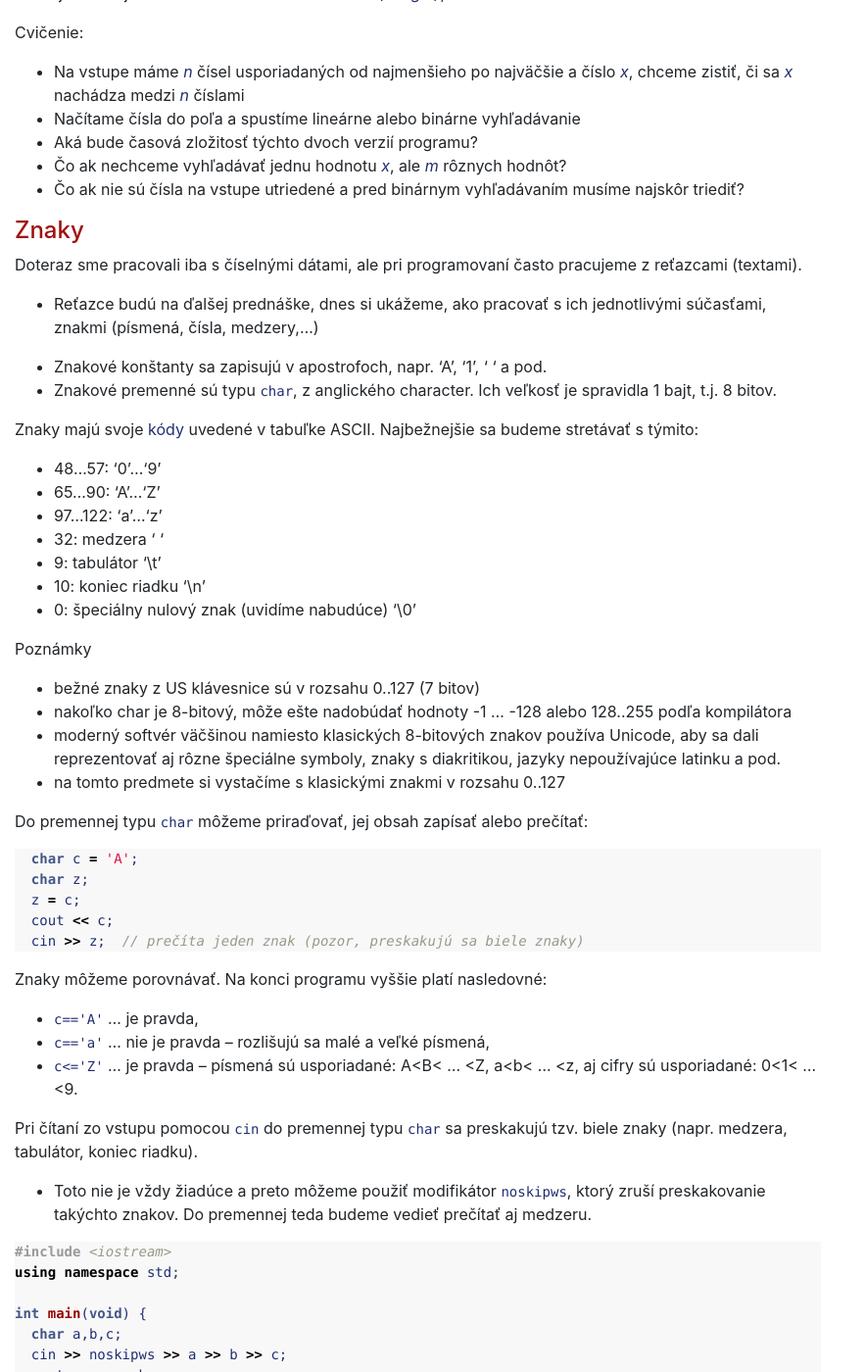
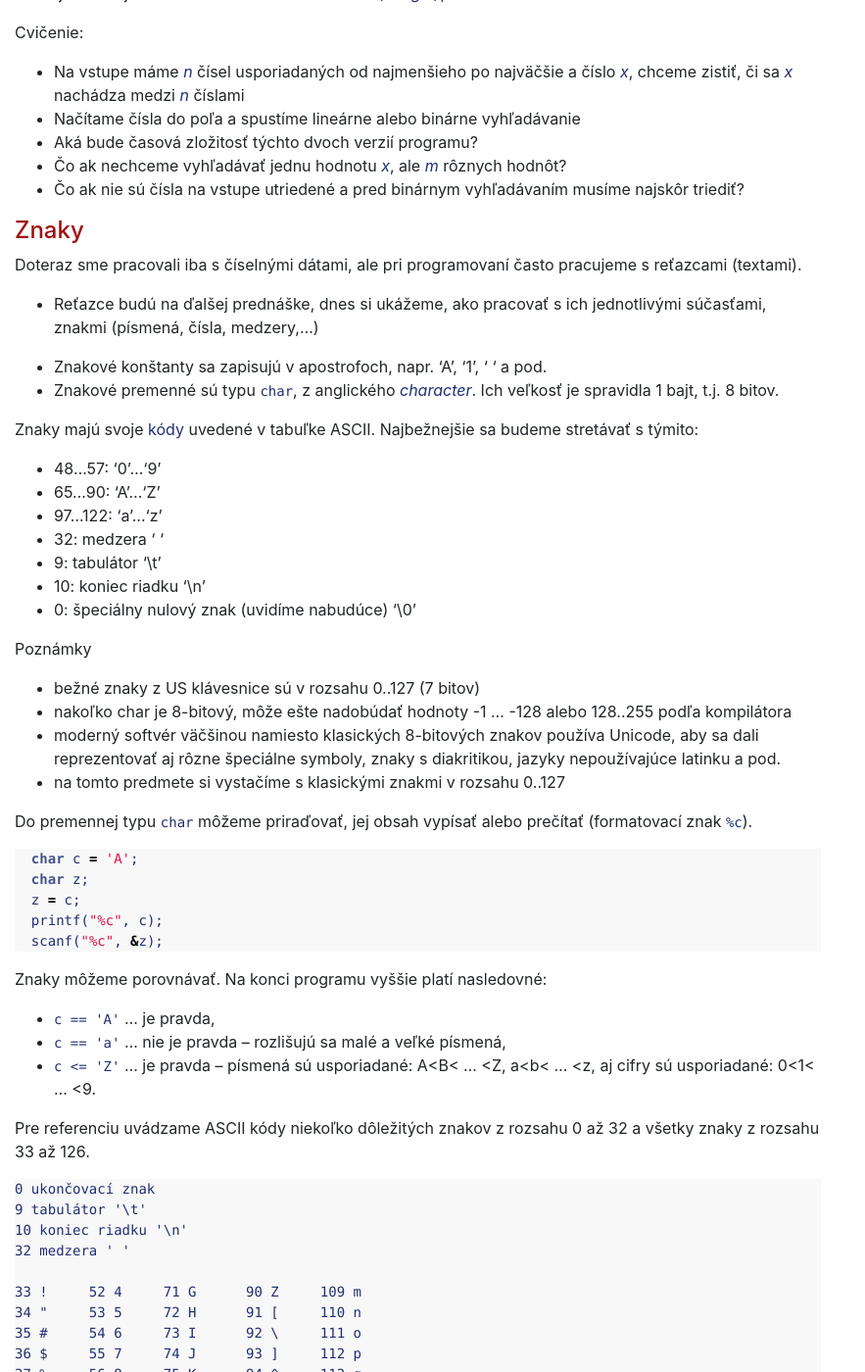
Before and after one commit to dcs-fmph/prog1, a Jekyll site: the page built from notes/P7.md, in a window 1280 px wide and 1400 px high, scrolled down 4841 px. Shown: the whole window at 98% size, without its empty margins (0-883 px from the left). Built offline with Jekyll 4.4.1, drawn with Linux system fonts in a browser that asks for light colours; nearby versions of some CDN libraries; our own code applies the rules of GitHub Pages for plain Markdown files; some of the changed text lies outside the part shown.

Commit message:
change to c

````diff
--- a/notes/P7.md
+++ b/notes/P7.md
@@ -38,11 +38,10 @@ Budúci týždeň cvičenia v špeciálnom režime
 Chceme zistiť, či pole obsahuje prvok zadanej hodnoty.
 
   - Musíme prejsť celé pole, lebo nevieme, kde sa prvok môže nachádzať.
-  - Tento algoritmus sa nazýva lineárne vyhľadávanie
+  - Tento algoritmus sa nazýva lineárne vyhľadávanie.
 
-<!-- end list -->
 
-```cpp
+```c
 /* Funkcia find vráti index výskytu prvku x
  * v poli a. Ak sa x v poli nevyskytuje, vráti -1.
  * Hodnota n určuje počet prvkov poľa. */
@@ -76,15 +75,13 @@ Binárne vyhľadávanie v utriedenom poli teda pracuje nasledovne:
   - pamätáme si ľavý a pravý okraj intervalu, kde ešte môže byť hľadaný
     prvok *x*
   - vyberieme prvok `a[index]` v strede tohoto intervalu, teda
-    `index=(left+right)/2`
+    `index = (left + right) / 2`
   - na základe porovnania s hľadaným prvkom *x* interval skrátime na
     polovicu
   - ak už je interval zlý (t.j. pravý a ľavý kraj sú naopak), tak
     skončíme
 
-<!-- end list -->
-
-```cpp
+```c
 int find(int a[], int n, int x) {
     int left = 0, right = n - 1;
     while (left <= right) {
@@ -137,9 +134,8 @@ vykoná na vstupoch veľkosti *n*.
 
   - Ukážme si túto metódu pre lineárne vyhľadávanie v neutriedenom poli
 
-<!-- end list -->
 
-```cpp
+```c
 int find(int a[], int n, int x) {
     for (int i = 0; i < n; i++) {
         if (a[i] == x) return i;
@@ -163,9 +159,9 @@ Vo väčších programoch však toto rozmedzie nie je jednoduché vypočítať.
     (približná funkcia) závislá od vstupu.
   - Pri lineárnom vyhľadávaní je v najhoršom prípade počet krokov
     lineárna funkcia od *n*, vravíme teda, že tento algoritmus má
-    lineárnu zložitosť, značíme *O(n)*
+    lineárnu zložitosť, značíme *O(n)*.
   - Presnú definíciu *O* uvidíte budúci rok na predmete Algoritmy a
-    dátové štruktúry
+    dátové štruktúry.
 
 ### Časová zložitosť binárneho vyhľadávania
 
@@ -213,11 +209,11 @@ poli dĺžky milión je už vyše 7000 krát pomalšie...
 Triedenie vkladaním (Insertion sort) z [minulej prednášky](./P6.md#triedenie-vkladaním-insertion-sort)
 
   - Pripomíname ideu: prvých *i* prvkov máme utriedených, prvok *a\[i\]*
-    sa snažíme vložiť na správne miesto
+    sa snažíme vložiť na správne miesto.
   - Na to musíme posunúť všetky väčšie prvky o jedna doprava, aby sme mu
-    spravili miesto
+    spravili miesto.
 
-```cpp
+```c
 void sort(int a[], int n) {
     /* usporiadaj prvky v poli a od najmenšieho po najväčší */
 
@@ -244,7 +240,6 @@ void sort(int a[], int n) {
   - Zložitosť tohto triedenia bude teda kvadratická, čiže
     *O(n<sup>2</sup>)*
 
-<!-- end list -->
 
   - Bude sa však správať rovnako (kvadraticky) na všetkých vstupoch? Čo
     ak dostaneme na vstupe pole už správne utriedené?
@@ -272,16 +267,15 @@ Cvičenie:
 ## Znaky
 
 Doteraz sme pracovali iba s číselnými dátami, ale pri programovaní často
-pracujeme z reťazcami (textami).
+pracujeme s reťazcami (textami).
 
   - Reťazce budú na ďalšej prednáške, dnes si ukážeme, ako pracovať s
     ich jednotlivými súčasťami, znakmi (písmená, čísla, medzery,...)
 
-<!-- end list -->
 
   - Znakové konštanty sa zapisujú v apostrofoch, napr. 'A', '1', ' ' a
     pod.
-  - Znakové premenné sú typu `char`, z anglického character. Ich veľkosť
+  - Znakové premenné sú typu `char`, z anglického *character*. Ich veľkosť
     je spravidla 1 bajt, t.j. 8 bitov.
 
 Znaky majú svoje [kódy](https://en.wikipedia.org/wiki/ASCII) uvedené v
@@ -305,43 +299,23 @@ Poznámky
     symboly, znaky s diakritikou, jazyky nepoužívajúce latinku a pod.
   - na tomto predmete si vystačíme s klasickými znakmi v rozsahu 0..127
 
-Do premennej typu `char` môžeme priraďovať, jej obsah zapísať alebo
-prečítať:
+Do premennej typu `char` môžeme priraďovať, jej obsah vypísať alebo
+prečítať (formatovací znak `%c`).
 
-```cpp
+```c
   char c = 'A';
   char z;
   z = c;
-  cout << c;
-  cin >> z;  // prečíta jeden znak (pozor, preskakujú sa biele znaky)
+  printf("%c", c);
+  scanf("%c", &z);
 ```
 
 Znaky môžeme porovnávať. Na konci programu vyššie platí nasledovné:
 
-  - `c=='A'` ... je pravda,
-  - `c=='a'` ... nie je pravda – rozlišujú sa malé a veľké písmená,
-  - `c<='Z'` ... je pravda – písmená sú usporiadané: A\<B\< ... \<Z,
+  - `c == 'A'` ... je pravda,
+  - `c == 'a'` ... nie je pravda – rozlišujú sa malé a veľké písmená,
+  - `c <= 'Z'` ... je pravda – písmená sú usporiadané: A\<B\< ... \<Z,
     a\<b\< ... \<z, aj cifry sú usporiadané: 0\<1\< ... \<9.
-
-Pri čítaní zo vstupu pomocou `cin` do premennej typu `char` sa
-preskakujú tzv. biele znaky (napr. medzera, tabulátor, koniec riadku).
-
-  - Toto nie je vždy žiadúce a preto môžeme použiť modifikátor
-    `noskipws`, ktorý zruší preskakovanie takýchto znakov. Do premennej
-    teda budeme vedieť prečítať aj medzeru.
-
-<!-- end list -->
-
-```cpp
-#include <iostream>
-using namespace std;
-
-int main(void) {
-  char a,b,c;
-  cin >> noskipws >> a >> b >> c;
-  cout << a << b << c;
-}
-```
 
 Pre referenciu uvádzame ASCII kódy niekoľko dôležitých znakov z rozsahu
 0 až 32 a všetky znaky z rozsahu 33 až 126.
@@ -374,19 +348,16 @@ Pre referenciu uvádzame ASCII kódy niekoľko dôležitých znakov z rozsahu
 ### Hodnota jednoduchého výrazu
 
 Nasledujúci program spočíta hodnotu jednoduchého výrazu, ktorý pozostáva
-z dvoch čísel spojených znamienkom +, -, \* alebo /. Okolo sú medzery
-(kvôli jednoduchšiemu načítaniu).
+z dvoch čísel spojených znamienkom +, -, \* alebo /. Na vstupe nie sú medzery, iba čísla a znamienko.
+Napr. pre vstup `1/2` program vypíše `0.500000`.
 
-Napr. pre vstup `1 / 2` program vypíše `0.5`.
-
-```cpp
-#include <iostream>
-using namespace std;
+```c
+#include <stdio.h>
 
 int main(void) {
     double a, b;
     char znamienko;
-    cin >> a >> znamienko >> b;
+    scanf("%lf%c%lf", &a, &znamienko, &b);
     double vysledok;
     if (znamienko == '+') {
         vysledok = a + b;
@@ -400,10 +371,10 @@ int main(void) {
     else if (znamienko == '/') {
         vysledok = a / b;
     } else {
-        cout << "zle znamienko " << znamienko << endl;
+        printf("zle znamienko %c\n", znamienko);
         return 1;
     }
-    cout << vysledok << endl;
+    printf("%lf\n", vysledok);
 }
 ```
 
@@ -416,7 +387,7 @@ int main(void) {
 
 V našom jednoduchom príklade by mohol `switch` vyzerať nasledovne:
 
-```cpp
+```c
     switch (znamienko) {
     case '+' :
         vysledok = a + b;
@@ -431,15 +402,15 @@ V našom jednoduchom príklade by mohol `switch` vyzerať nasledovne:
         vysledok = a / b;
         break;
     default:
-        cout << "zle znamienko " << znamienko << endl;
+        printf("zle znamienko %c\n", znamienko);
         return 1;
     }
 ```
 
-Vo všeobecnosti obsahuje príkaz switch viacero rôznych prípadov
+Vo všeobecnosti obsahuje príkaz `switch` viacero rôznych prípadov
 vyhodnotenia výrazu v podmienke.
 
-```cpp
+```c
 switch (výraz)
 {
 case k_1: príkazy_1
@@ -462,23 +433,24 @@ Takýto príkaz funguje nasledovne:
     `break`.
       - Toto je častá chyba pri použití príkazu `switch`
 
-<!-- end list -->
 
-```cpp
-#include <iostream>
 
-void main () {
-  int n;
-  cout << "Zadaj n (1,2,3,4): ";
-  cin >> n;
-  switch (n) {
-    case 1: cout << "Jeden" << endl;
-    case 2: cout << "Dva" << endl;
-    case 3:
-    case 4: cout << "Tri alebo styri" << endl;
-    default: cout << "Chyba!" << endl;
+Správanie príkazu `switch` si ukážeme na nasledujúcom umelom príklade:
+
+```c
+#include <stdio.h>
+int main (void) {
+    int n;
+    printf("Zadaj n (1,2,3,4): ");
+    scanf("%d", &n);
+    switch (n) {
+        case 1: printf("Jeden\n");
+        case 2: printf("Dva\n");
+        case 3:
+        case 4: printf("Tri alebo styri\n");
+        default: printf("Chyba!\n");
   }
-  cout << "Koniec." << endl;
+  printf("Koniec.\n");
 }
 ```
 
@@ -502,12 +474,12 @@ Predstavme si, že v programe sa pýtame užívateľa, či chce pokračovať s
 ďalším vstupom, pričom odpoveď má byť znak 'A' alebo 'N'. Ak by sme
 program napísali takto, nefungoval by:
 
-```cpp
+```c
     while (true) {
         // nejaky vypocet
-        cout << "Chcete pokracovat? (Zadajte odpoved A alebo N)" << endl;
+        printf("Chcete pokracovat? (Zadajte odpoved A alebo N)");
         char odpoved;
-        cin >> odpoved;
+        scanf(" %c", &odpoved);
         switch (odpoved) {
         case 'N':
             break;
@@ -532,34 +504,33 @@ Znakové premenné teda ukladajú kódy jednotlivých znakov, čo sú celé
   - Preto medzi znakmi a celými číslami môžeme prechádzať jednoducho
     (`char` môžeme priradiť do `int` a naopak, s `char` môžeme tiež
     robiť aritmetické operácie, pozor jedine na malý rozsah `char`-u)
-  - Ale pri výpise sa výraz typu `char` vypisuje ako znak podľa ASCII
-    tabuľky, výraz typu `int` ako číslo, niekedy teda treba pretypovať
+  - Ale pri výpise sa výraz typu `char` pomocou `"%c"` vypisuje ako znak podľa ASCII
+    tabuľky, výraz typu `int` pomocou `"%d"` vypisuje ako číslo, niekedy teda treba pretypovať
   - Podobne vstup sa inak spracúva, ak ide do premennej `char` vs `int`.
 
-<!-- end list -->
-
-```cpp
-#include<iostream>
-using namespace std;
+```c
+#include <stdio.h>
 
 int main(void) {
   int i;
   char c;
 
   c = 'A';             // to iste ako c = 65
-  cout << c << endl;   // vypise A
-  cout << c+1 << endl; // vypise 66 (c+1 je typu int)
-  cout << (char)(c+1) << endl; // pretypujeme, vypise B
+  printf("%c\n", c);   // vypise A
+  printf("%d\n", (int)c);   // vypise 65
+  printf("%c\n", (char)(c+1));   // vypise B
 
-  cout << "Napiste cifru 0-9: ";
-  cin >> c;
+  printf("Napiste cifru 0-9: ");
+  scanf("%c", &c);
   // ak pouzivatel zada 0, do c sa ulozi '0', t.j. 48
 
-  cout << "Napiste cifru 0-9: ";
-  cin >> i;
+  printf("Napiste cifru 0-9: ");
+  scanf("%d", &i);
   // ak pouzivatel zada 0, do i sa ulozi hodnota 0
 
-  cout << c << " " << (int)c << endl;
-  cout << i << " " << (char)i << endl;
+  printf("%c\n", c);
+  printf("%d\n", (int)c);
+  printf("%d\n", i);
+  printf("%c\n", (char)i);
 }
 ```
````
Also changed, not shown: other parts of notes/P7.md (+2 -2 lines).
